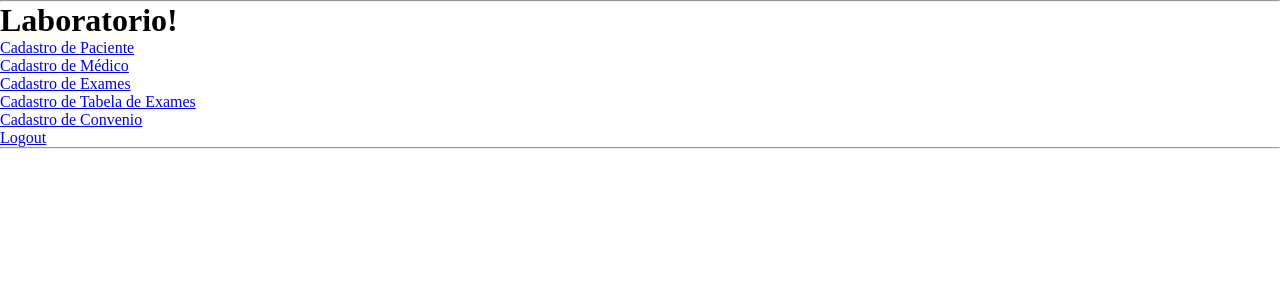
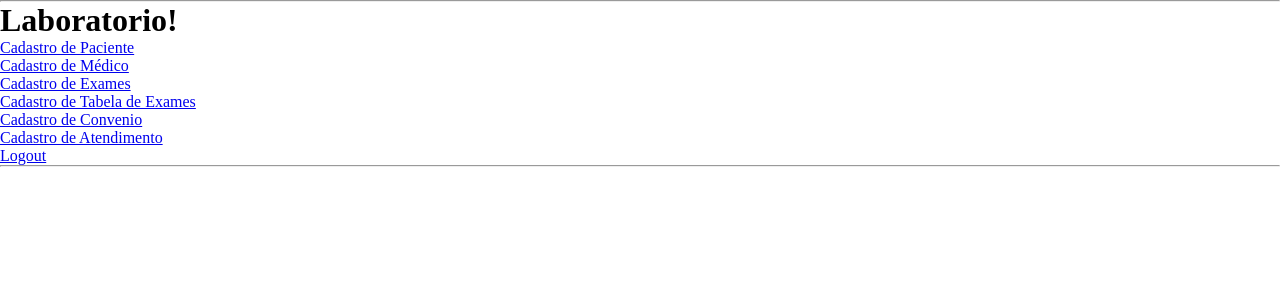
Before and after one commit to vitimm144/laboratorio, a Django app: page / in a window 1280 px wide. Shown: the part 150-450 px from the top of the page. Run offline with Django 3.2, Linux system fonts and the light colour scheme; the visitor is signed in with stand-in values (Sample User, id 1); some libraries are stand-ins or nearby versions.

Commit message:
Inclusão de menu para visualização de cadastro de atendimento

```diff
--- a/cadastro/templates/index.html
+++ b/cadastro/templates/index.html
@@ -7,5 +7,6 @@
 <a href="/exame/new" class="btn-btn-danger">Cadastro de Exames</a><br>
 <a href="/tabela_exames/new" class="btn-btn-danger">Cadastro de Tabela de Exames</a><br>
 <a href="/convenio/new" class="btn-btn-danger">Cadastro de Convenio</a><br>
+<a href="/atendimento/new" class="btn-btn-danger">Cadastro de Atendimento</a><br>
 <a href="/login" class="btn-btn-danger"> Logout </a>
 {% endblock content %}
```
